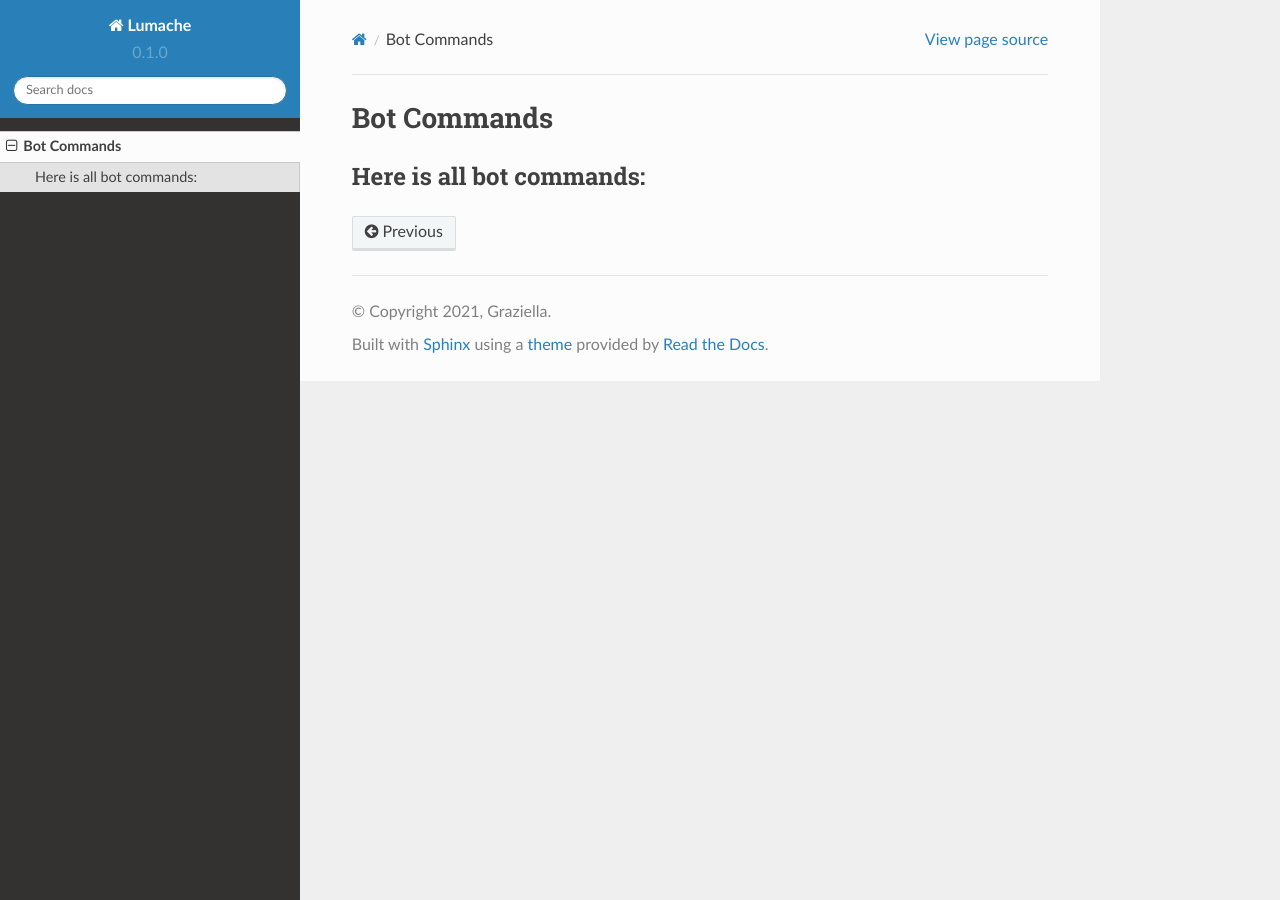
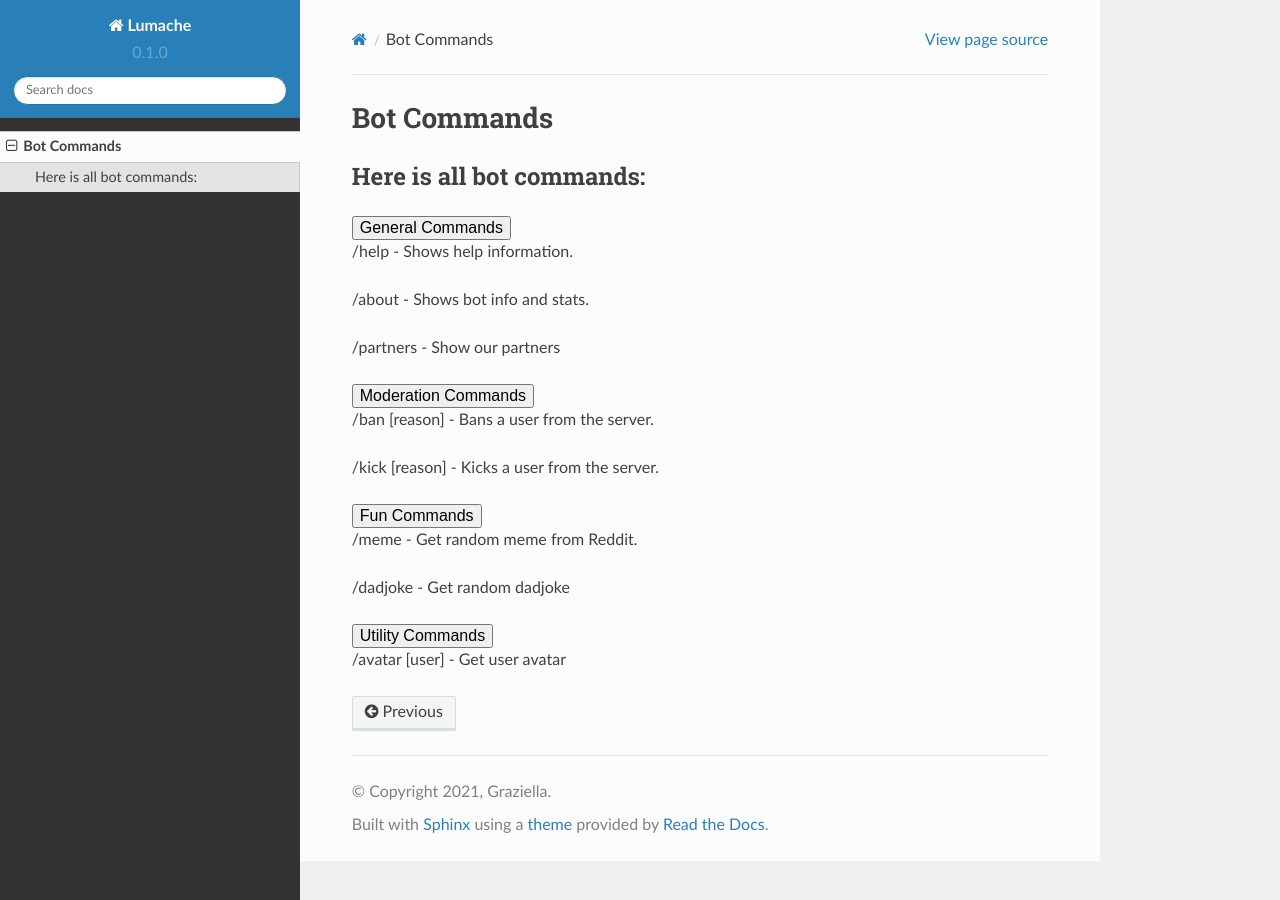
Before and after one commit to Nipatsuplayer/allu-docs, a Sphinx documentation site: the page built from docs/source/Commands.rst, in a window 1280 px wide. Built offline with Sphinx 7.4.7 and the Read the Docs theme 2.0.0, drawn with Linux system fonts in a browser that asks for light colours; pages that are not in the unit, such as notebooks, are missing from menus.

Commit message:
Update Commands.rst

```diff
--- a/docs/source/Commands.rst
+++ b/docs/source/Commands.rst
@@ -5,3 +5,36 @@ Bot Commands
 
 Here is all bot commands:
 ------------
+.. raw:: html
+
+    <div class="dropdown">
+        <button class="dropbtn">General Commands</button>
+        <div class="dropdown-content">
+            <p>/help - Shows help information.</p>
+            <p>/about - Shows bot info and stats.</p>
+            <p>/partners - Show our partners</p>
+        </div>
+    </div>
+
+    <div class="dropdown">
+        <button class="dropbtn">Moderation Commands</button>
+        <div class="dropdown-content">
+            <p>/ban <user> [reason] - Bans a user from the server.</p>
+            <p>/kick <user> [reason] - Kicks a user from the server.</p>
+        </div>
+    </div>
+
+    <div class="dropdown">
+        <button class="dropbtn">Fun Commands</button>
+        <div class="dropdown-content">
+            <p>/meme - Get random meme from Reddit.</p>
+            <p>/dadjoke - Get random dadjoke</p>
+        </div>
+    </div>
+
+    <div class="dropdown">
+        <button class="dropbtn">Utility Commands</button>
+        <div class="dropdown-content">
+            <p>/avatar [user] - Get user avatar</p>
+        </div>
+    </div>
```
